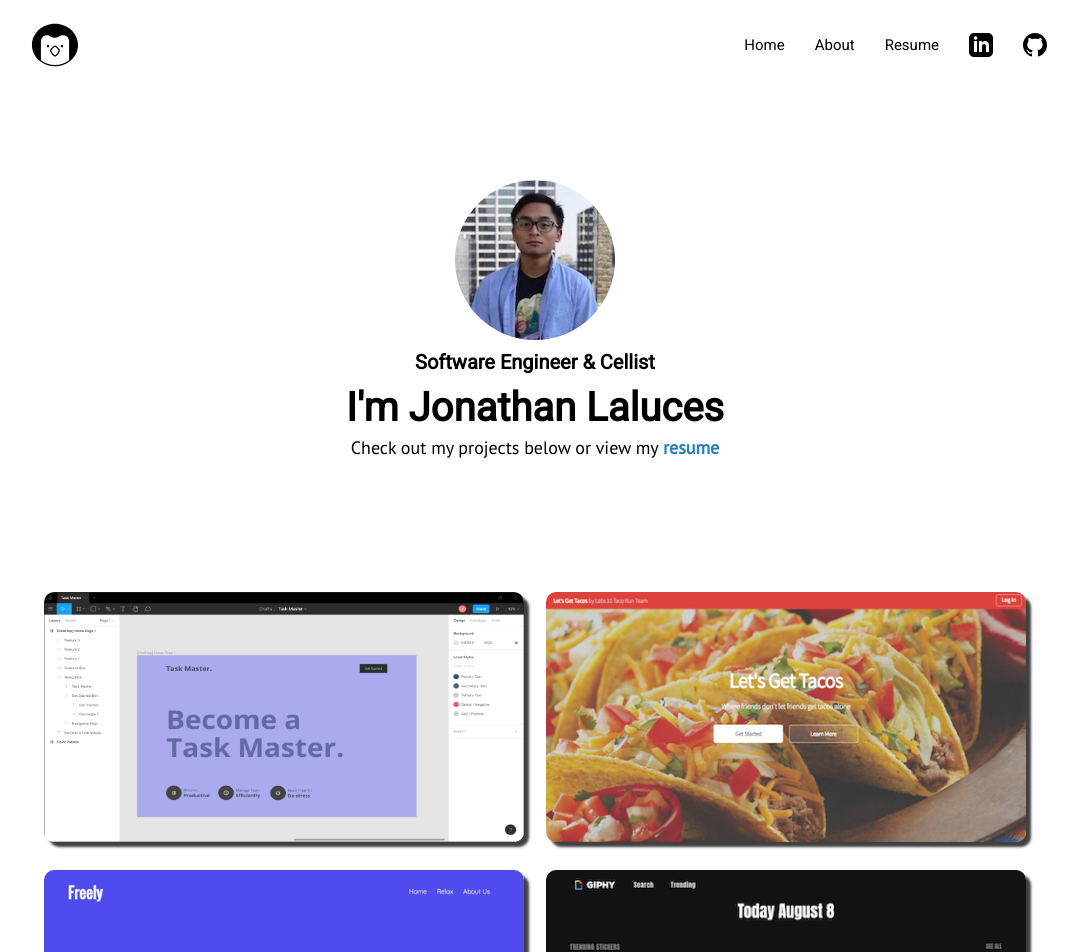
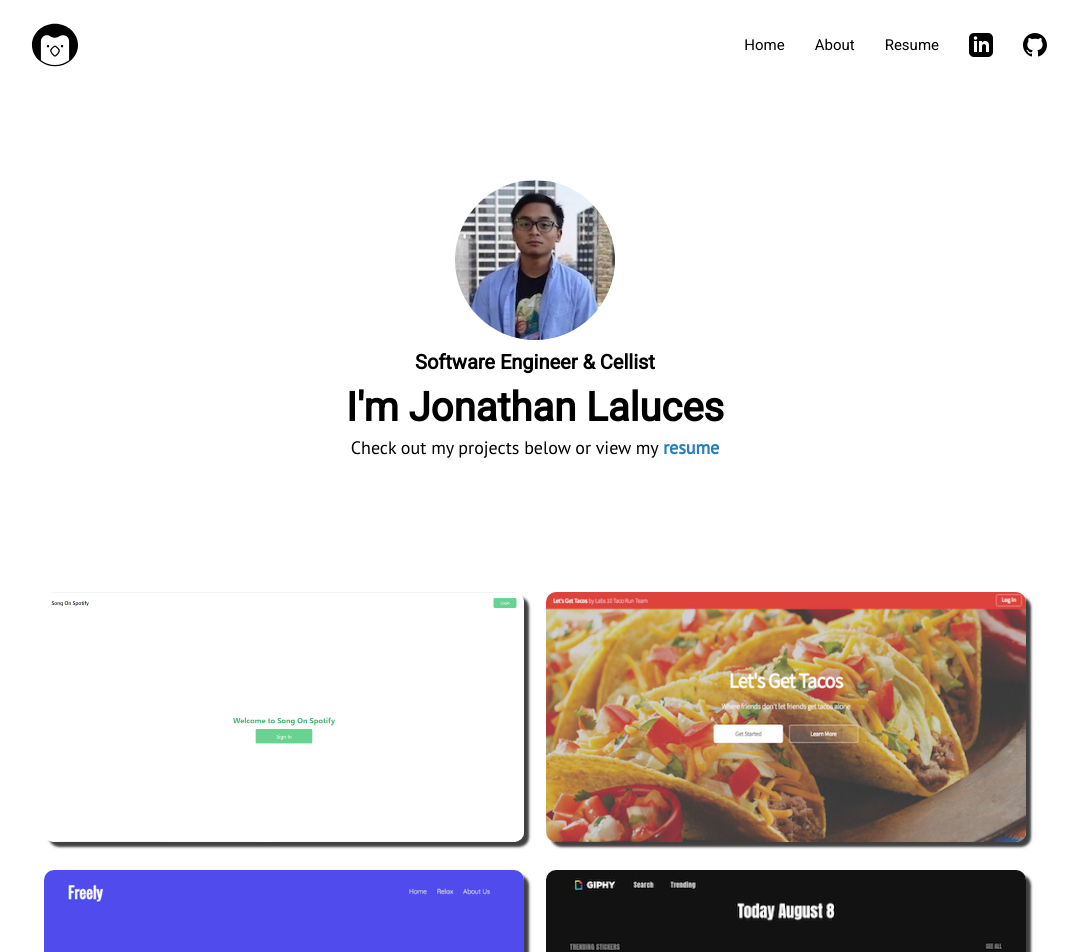
Before and after one commit to jlaluces123/Portfolio-revamp, a React (Create React App) app in the folder client/: page / in a window 1280 px wide. Shown: the top 952 px of the page, without its empty margins (105-1183 px from the left). Built offline with nearby package versions, Linux system fonts and the light colour scheme; the HTML template or start-up script is replaced by a standard one.

Commit message:
Song On Spotify: added project to portfolio and removed Task Master

```diff
--- a/client/src/components/Data/index.js
+++ b/client/src/components/Data/index.js
@@ -1,6 +1,9 @@
 // Assets
-import TaskMaster from '../../assets/task_master_1.png';
-import TaskMaster2 from '../../assets/task_master_sitemap.PNG';
+import SongOnSpotify from '../../assets/song_on_spotify_home.PNG';
+import SongOnSpotify2 from '../../assets/song_on_spotify_site.PNG';
+
+// import TaskMaster from '../../assets/task_master_1.png';
+// import TaskMaster2 from '../../assets/task_master_sitemap.PNG';
 
 import TacoProject from '../../assets/taco_home.png';
 import TacoProject2 from '../../assets/taco_create_lg.png';
@@ -21,8 +24,10 @@ import BlogProject2 from '../../assets/blog_lg.png';
 
 // Text Data
 import {
-    taskMasterInDepth,
-    taskMasterTechStack,
+    songOnSpotifyInDepth,
+    songOnSpotifyTechStack,
+    // taskMasterInDepth,
+    // taskMasterTechStack,
     tacoInDepth,
     tacoTechStack,
     freelyInDepth,
@@ -37,18 +42,16 @@ import {
 
 export const projectArr = [
     {
-        title: 'Task Master',
-        link: '/projects/task-master',
-        description:
-            'MERN App Aimed to Increase Productivity and Reduce Stress',
-        image: TaskMaster,
-        secondImage: TaskMaster2,
-        inDepth: taskMasterInDepth(),
-        techStack: taskMasterTechStack(),
-        github: 'https://github.com/jlaluces123/Task-Master',
-        demo: 'https://github.com/jlaluces123/Task-Master',
+        title: 'Song On Spotify',
+        link: '/projects/song-on-spotify',
+        description: 'App used to add songs to your playlists fast',
+        image: SongOnSpotify,
+        secondImage: SongOnSpotify2,
+        inDepth: songOnSpotifyInDepth(),
+        techStack: songOnSpotifyTechStack(),
+        github: 'https://github.com/jlaluces123/SongOnSpotify',
+        demo: 'https://song-on-spotify.netlify.app/',
     },
-
     {
         title: 'Lets Get Tacos',
         link: '/projects/lets-get-tacos',
--- a/client/src/components/Data/text.js
+++ b/client/src/components/Data/text.js
@@ -1,6 +1,64 @@
 // This is where I will hold all the rest of the text information for Data.js to use
 // Didn't like having them in one file
 import React from 'react';
+
+export function songOnSpotifyInDepth() {
+    return (
+        <div className='description'>
+            <p className='description__paragraph'>
+                Song On Spotify is a <code>Full Stack</code> web app used as a
+                solution to add songs to your playlists on spotify faster.
+            </p>
+
+            <p className='description__paragraph'>
+                Using Spotify's API services, users can log in quickly, select
+                the playlist they want to add their songs to, and search up
+                songs to add to their playlist!
+            </p>
+        </div>
+    );
+}
+
+export function songOnSpotifyTechStack() {
+    return (
+        <div className='tech'>
+            <p className='description__paragraph'>
+                Following Spotify's <code>Authentication Flow</code> I created a
+                simple&nbsp;
+                <code>NodeJS</code> and <code>Express</code> backend to interact
+                with the authorization endpoints Spotify provides.
+            </p>
+
+            <p className='description__paragraph'>
+                With the authorization flow complete, I was able to gather{' '}
+                <code>Access Tokens</code>&nbsp; to use on our frontend
+                services.
+            </p>
+
+            <p className='description__paragraph'>
+                For the <code>Front End</code> of the project, I decided to go
+                with <code>React hooks</code>. Hooks provides me with easier
+                <code>State Management</code> and the ability to create
+                useful&nbsp;
+                <code>Custom Hooks</code> to further simplify state management.
+            </p>
+
+            <p className='description__paragraph'>
+                As a means to expirement, I learned how to set up{' '}
+                <code>TailwindCSS</code>,&nbsp; a utility first CSS{' '}
+                <code>Framework</code> that allowed me build my designs faster.
+            </p>
+
+            <p className='description__paragraph'>
+                <code>Figma</code> being my design tool of choice, allows me to
+                take the complexity out of the small details in{' '}
+                <code>UI Design</code>. With the numerous tools in Figma, I am
+                able to generate quick and easy <code>Prototypes</code> of the
+                Task Master web app.
+            </p>
+        </div>
+    );
+}
 
 export function taskMasterInDepth() {
     return (
--- a/client/src/components/Navigation/index.js
+++ b/client/src/components/Navigation/index.js
@@ -8,7 +8,7 @@ import BigNav from './BigNav.js';
 class Navigation extends React.Component {
     state = {
         visible: false,
-        width: 0
+        width: 0,
     };
 
     componentDidMount = () => {
@@ -25,13 +25,13 @@ class Navigation extends React.Component {
     };
 
     readWindowSize = () => {
-        console.log('detected window width: ', window.innerWidth);
+        // console.log('detected window width: ', window.innerWidth);
         this.setState({ width: window.innerWidth });
     };
 
     render() {
         if (this.state.width > 768) {
-            console.log(this.state.width);
+            // console.log(this.state.width);
             return <BigNav />;
         } else {
             return (
```
Also changed, not shown: client/src/assets/song_on_spotify_home.PNG (added), client/src/assets/song_on_spotify_site.PNG (added).
